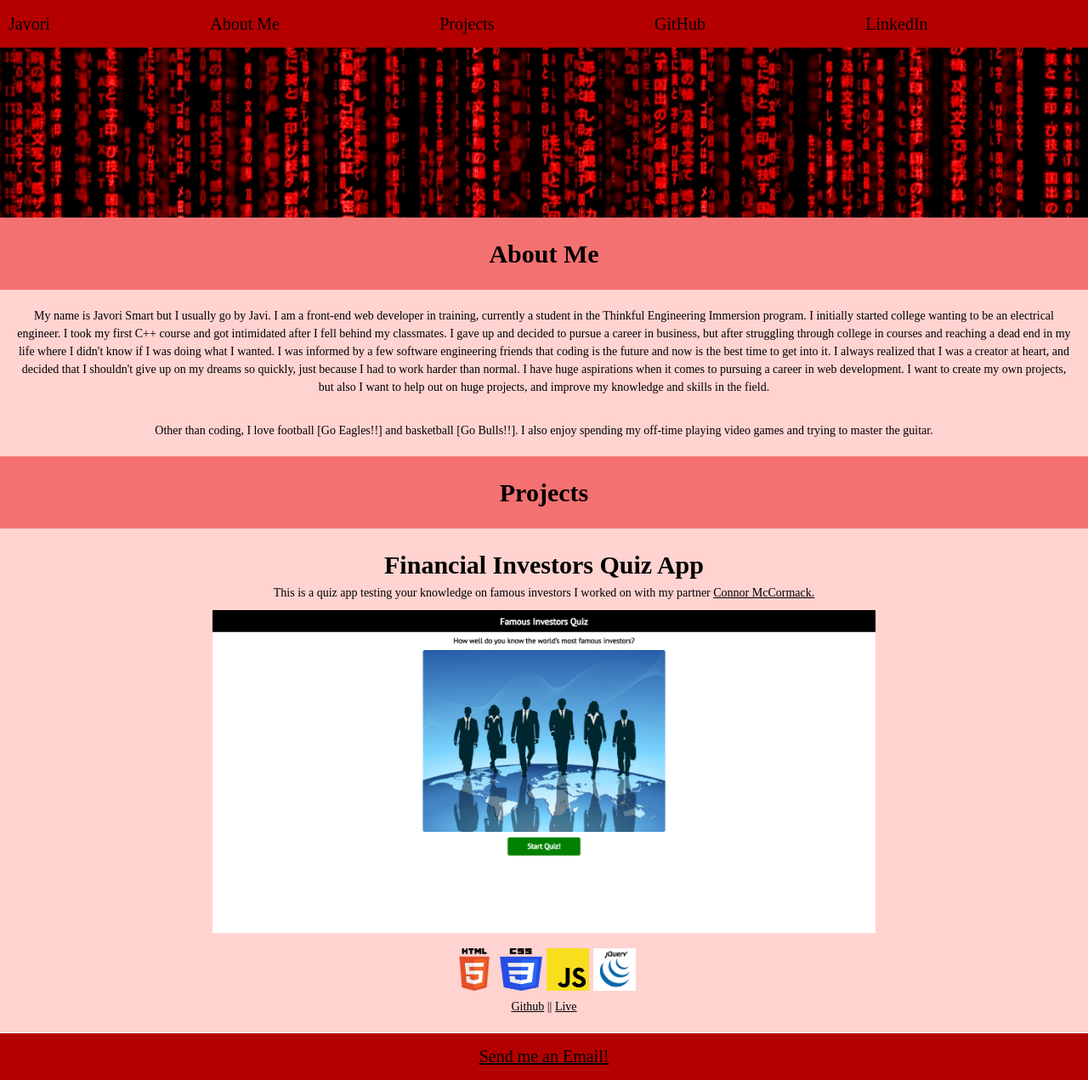
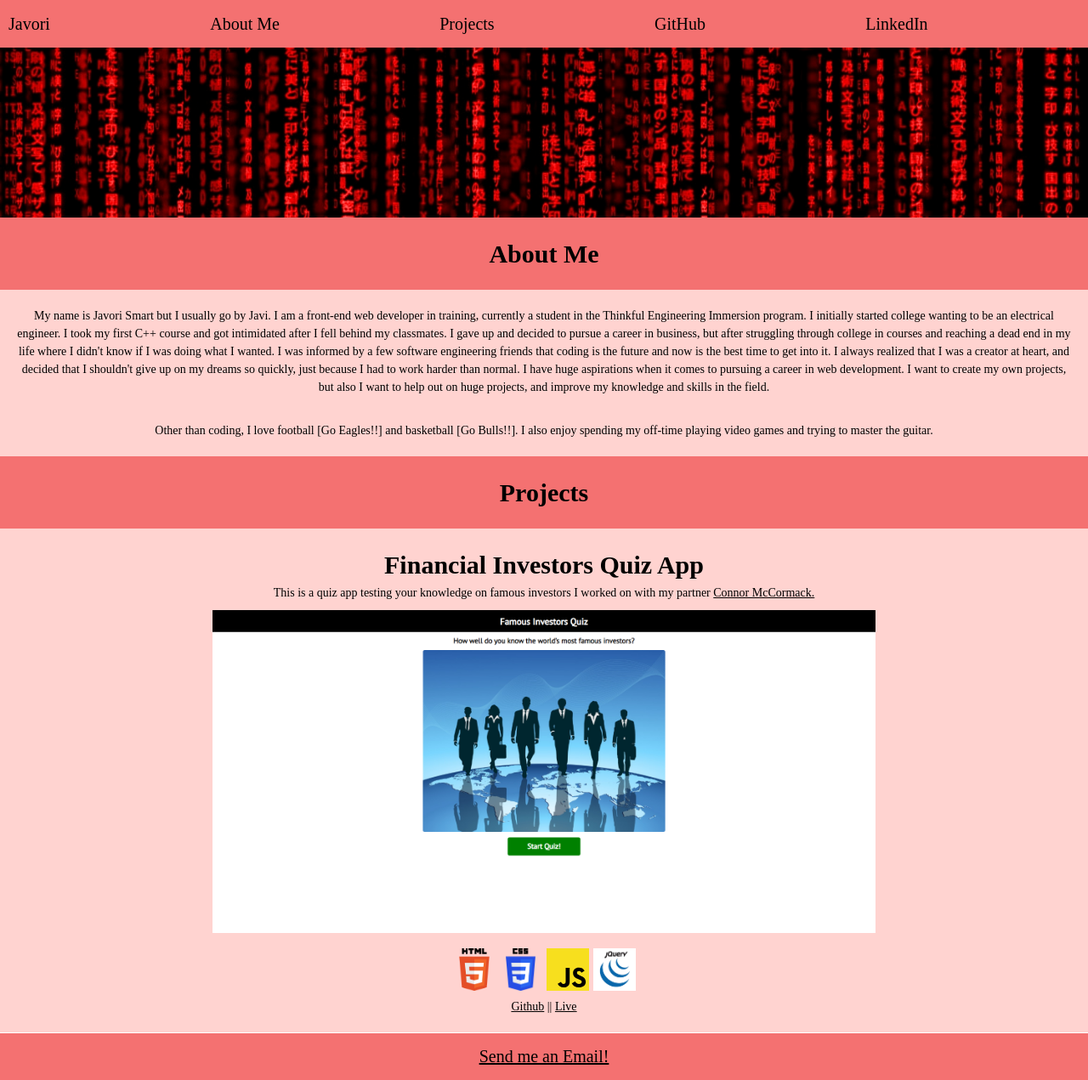
Before and after one commit to javi-err/javi-portfolio-v2, a plain HTML site: page index.html in a window 1280 px wide. Shown: the whole page at 85% size. Drawn offline with nearby package versions, Linux system fonts and the light colour scheme; a web font is replaced by a local one.

Commit message:
more last changes

```diff
--- a/index.css
+++ b/index.css
@@ -23,7 +23,7 @@
   nav,
   footer {
     padding: 1% 0;
-    background-color:#B40000;
+    background-color:#f47171;
     color: black;
 
   }
@@ -48,6 +48,7 @@
  .logos {
    height: 50px;
    width: 50px;
+   object-fit: contain;
  }
 
   .links {
@@ -125,7 +126,7 @@ a:active {
 }
 
   /*mobile styles: mobile first*/
-  @media only screen and (min-width: 300px) and (max-width: 400px) {
+  @media only screen and (min-width: 300px) and (max-width: 550px) {
       .topnav {
         overflow: hidden;
       }
--- a/index.html
+++ b/index.html
@@ -11,7 +11,7 @@
 </head>
 <body>
     <nav class="topnav">
-        <div class="name"><a href=#top>Javori</a></div>
+        <div class="name">Javori</div>
             <ul class="links" id="links">
                 <li><a class="jumper" href="#aboutme">About Me</a></li>
                 <li><a class="jumper" href="#projects">Projects</a></li>
```
